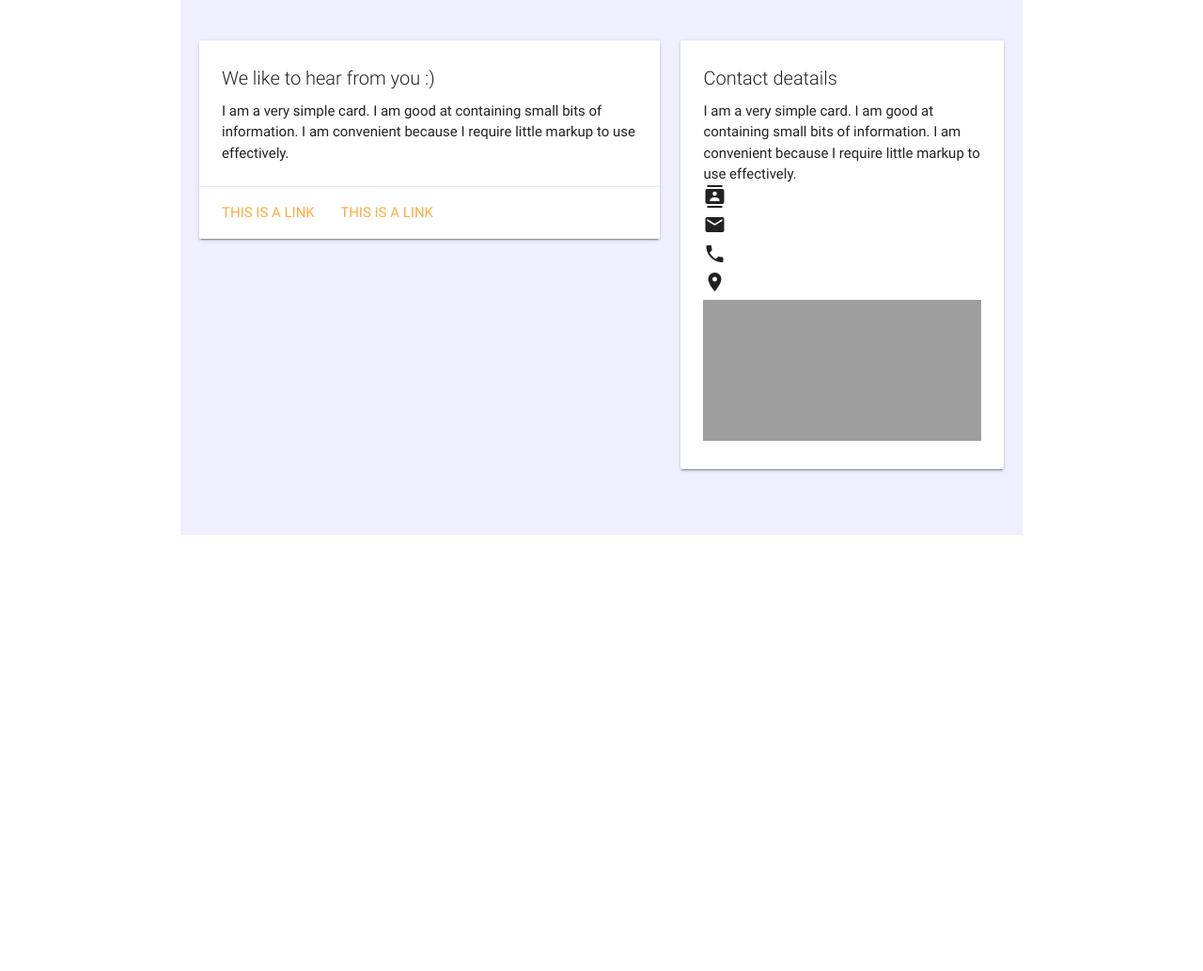
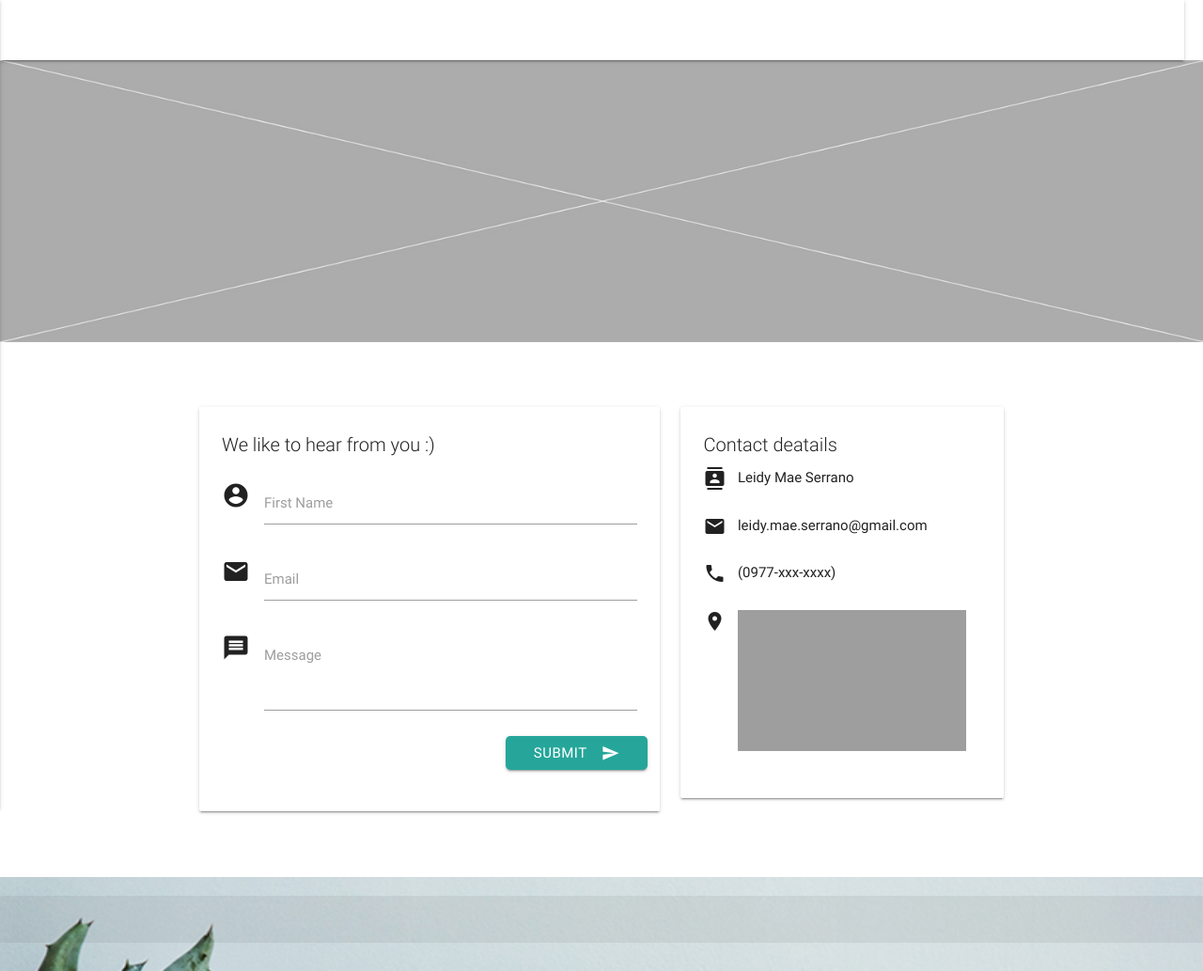
Before and after one commit to danpangan/b3nc-pangan-dan, a PHP site: page /contact.html in a window 1280 px wide. Shown: the whole page at 94% size. Before the commit the page ends 569 px from the top, so only its background shows below. Run offline with PHP 8.4, Linux system fonts and the light colour scheme; grey boxes are pictures that could not be loaded.

Commit message:
csp1 night 3

```diff
--- a/csp1/contact.html
+++ b/csp1/contact.html
@@ -9,12 +9,64 @@
 
 	<!--Import Google Icon Font-->
 	<link href="https://fonts.googleapis.com/icon?family=Material+Icons" rel="stylesheet">
+
+	<link href="https://fonts.googleapis.com/css?family=Dancing+Script" rel="stylesheet">
 	<!--Import materialize.css-->
 	<link type="text/css" rel="stylesheet" href="css/materialize.css"  media="screen,projection"/>
 
 	<link rel="stylesheet" type="text/css" href="css/style.css">
 </head>
 <body>
+
+
+	<nav>
+		<div class="nav-wrapper lightpink z-depth-1">
+			<a href="#" class="brand-logo">Kelly's Garden</a>
+			<a href="#" data-activates="mobile-demo" class="button-collapse"><i class="material-icons">menu</i></a>
+			<ul class="right hide-on-med-and-down">
+				<li><a href="#">Home</a></li>
+				<li><a href="#">About Us</a></li>
+				<li><a href="#">Products</a></li>
+				<li><a href="#">Contact Us</a></li>
+				<li><a href="#">FAQ</a></li>
+			</ul>
+			<ul class="side-nav" id="mobile-demo">
+				<li>
+					<a href="#">Kelly's Garden</a>
+					<hr>
+				</li>
+				<li>
+					<form>
+						<div class="input-field">
+							<input id="search" type="search" required>
+							<label class="label-icon" for="search"><i class="material-icons">search</i></label>
+							<i class="material-icons">close</i>
+						</div>
+					</form>
+					<hr>
+				</li>
+				<li class="active">
+					<a href="#"><i class="material-icons">home</i>Home</a>
+				</li>
+				<li>
+					<a href="#"><i class="material-icons">info_outline</i>About Us</a>
+				</li>
+				<li>
+					<a href="#"><i class="material-icons">shopping_basket</i>Products</a>
+				</li>
+				<li>
+					<a href="#"><i class="material-icons">contacts</i>Contact Us</a>
+				</li>
+				<li>
+					<a href="#"><i class="material-icons">question_answer</i>FAQ</a>
+				</li>
+			</ul>
+		</div>
+	</nav>
+
+	<div class="row">
+			<img class="responsive-img hide-on-small-and-down" src="img/banner-placeholder.png" style="width: 100%; height: 300px;">
+	</div>
 
 	<div class="container">
 		<div class="section">
@@ -24,12 +76,31 @@
 					<div class="card">
 						<div class="card-content">
 							<span class="card-title">We like to hear from you :)</span>
-							<p>I am a very simple card. I am good at containing small bits of information.
-							I am convenient because I require little markup to use effectively.</p>
+							<div class="row">
+								<form action="" method="">
+									<div class="input-field col s12">
+										<i class="material-icons prefix">account_circle</i>
+										<input id="icon_prefix" type="text" class="validate">
+										<label for="icon_prefix">First Name</label>
 									</div>
-						<div class="card-action">
-							<a href="#">This is a link</a>
-							<a href="#">This is a link</a>
+
+									<div class="input-field col s12">
+										<i class="material-icons prefix">email</i>
+										<input id="icon_prefix" type="email" class="validate">
+										<label for="icon_prefix">Email</label>
+									</div>
+
+									<div class="input-field col s12">
+										<i class="material-icons prefix">message</i>
+										<textarea id="textarea1" class="materialize-textarea"></textarea>
+										<label for="icon_prefix">Message</label>
+									</div>
+
+									<button class="btn waves-effect waves-light right" type="submit" name="action">Submit
+										<i class="material-icons right">send</i>
+									</button>
+								</form>
+							</div>
 						</div>
 					</div>
 				</div>
@@ -38,24 +109,45 @@
 					<div class="card">
 						<div class="card-content">
 							<span class="card-title">Contact deatails</span>
-							<p>I am a very simple card. I am good at containing small bits of information.
-							I am convenient because I require little markup to use effectively.</p>
 
-							<div>
+
+							<div class="row">
+								<div class="col s1 left contact-icon">
 									<i class="material-icons">contacts</i>
 								</div>
+								<div class="col s10">
+									<span>Leidy Mae Serrano</span>
+								</div>
 
-							<div>
+							</div>
+
+							<div class="row">
+								<div class="col s1 left contact-icon">
 									<i class="material-icons">email</i>
 								</div>
+								<div class="col s10">
+									<span>leidy.mae.serrano@gmail.com</span>
+								</div>
 
-							<div>
+							</div>
+
+							<div class="row">
+								<div class="col s1 left contact-icon">
 									<i class="material-icons">phone</i>
 								</div>
+								<div class="col s10">
+									<span>(0977-xxx-xxxx)</span>
+								</div>
 
-							<div>
+							</div>
+
+							<div class="row">
+								<div class="col s1 left contact-icon">
 									<i class="material-icons">location_on</i>
+								</div>
+								<div class="col s10">
 									<iframe src="https://www.google.com/maps/embed?pb=!1m18!1m12!1m3!1d3859.7477090286534!2d121.02330181511597!3d14.67025398975813!2m3!1f0!2f0!3f0!3m2!1i1024!2i768!4f13.1!3m3!1m2!1s0x3397b6dc58b2ce1f%3A0xf6b67d4bdd55acc6!2sRd+20%2C+Project+8%2C+Quezon+City%2C+Metro+Manila!5e0!3m2!1sen!2sph!4v1511961633722" width="100%" height="auto" frameborder="0" style="border:0" allowfullscreen></iframe>
+								</div>
 							</div>
 						</div>
 
@@ -65,11 +157,25 @@
 		</div>
 	</div>
 
+	<footer class="page-footer blue">
+		<div class="footer-copyright">
+
+		</div>
+	</footer>
+
 
 
 	<!--Import jQuery before materialize.js-->
 	<script type="text/javascript" src="js/jquery-3.2.1.js"></script>
 	<script type="text/javascript" src="js/materialize.js"></script>
 
+	<script type="text/javascript">
+
+		$(document).ready(function() {
+			$(".button-collapse").sideNav();
+		});
+
+	</script>
+
 </body>
 </html>
--- a/csp1/css/style.css
+++ b/csp1/css/style.css
@@ -4,9 +4,44 @@
 	box-sizing: border-box;
 }
 
+
+
 .container {
 	padding: 20px;
-	background-color: #efefff;
+	/*background-color: #efefff;*/
+}
+
+nav {
+	padding-right: 20px;
+	background-color: transparent;
+	border-bottom: none;
+	box-shadow: none;
+}
+
+nav .brand-logo {
+	margin-left: 20px;
+	font-family: 'Dancing Script', cursive;
+	font-weight: bold;
+	font-size: 2.3em;
+}
+
+nav ul a {
+	font-size: 1.2em;
+}
+
+#banner {
+	padding: 0;
+	width: 100%;
+	height: 425px;
+	background-image: url('../img/banner.jpg');
+	background-size: cover;
+	background-position: center top;
+}
+
+#banner h1 {
+	font-family: 'Dancing Script', cursive;
+	font-weight: bold;
+	font-size: 5em;
 }
 
 .container .card .card-title {
@@ -40,3 +75,61 @@
 .carousel .carousel-item > img {
 	width: 150%;
 }
+
+.contact-icon {
+	margin-right: 10px;
+}
+
+.btn {
+	border-radius: 5px;
+}
+
+
+
+// FIX SIDENAV SPACING
+.side-nav li>a {
+  padding: 0 16px;
+}
+//FIX SIDEBAR DIVIDERS
+.side-nav .divider {
+  margin:0;
+  height:8px;
+  border-bottom:1px solid #e0e0e0;
+  background-color: transparent;
+}
+
+// SIDENAV HEADER
+.sidenav-header {
+background: url("../images/user-bg.jpg") no-repeat center center;
+background-size: cover;
+margin-bottom: 0px;
+padding: 15px 0 0 15px;
+  .row {
+    margin-bottom: 0;
+  }
+}
+.sidenav-footer {
+margin-bottom: 0px;
+padding: 0;
+  .row {
+    margin-bottom: 0;
+    .social-icons {
+      a {
+        opacity: 0.5;
+        padding: 0;
+        text-align:center;
+        &:hover {
+          background-color:inherit;
+          opacity: 1;
+        }
+      }
+    }
+  }
+}
+
+footer.page-footer {
+	height: 100px;
+	background-image: url('../img/footer-bg2.png');
+	background-size: cover;
+	background-position: right bottom;
+}
```
Also changed, not shown: csp1/index.html (+44 -0 lines), csp1/product-details.html (+168 -2 lines), csp1/img/banner-placeholder.png (added), csp1/img/banner.jpg (added), csp1/img/footer-bg.png (added), csp1/img/footer-bg2.png (added), csp1/img/footer-bg3.png (added), csp1/img/footer.png (added). Lines whose indentation alone changed are shown as unchanged.
